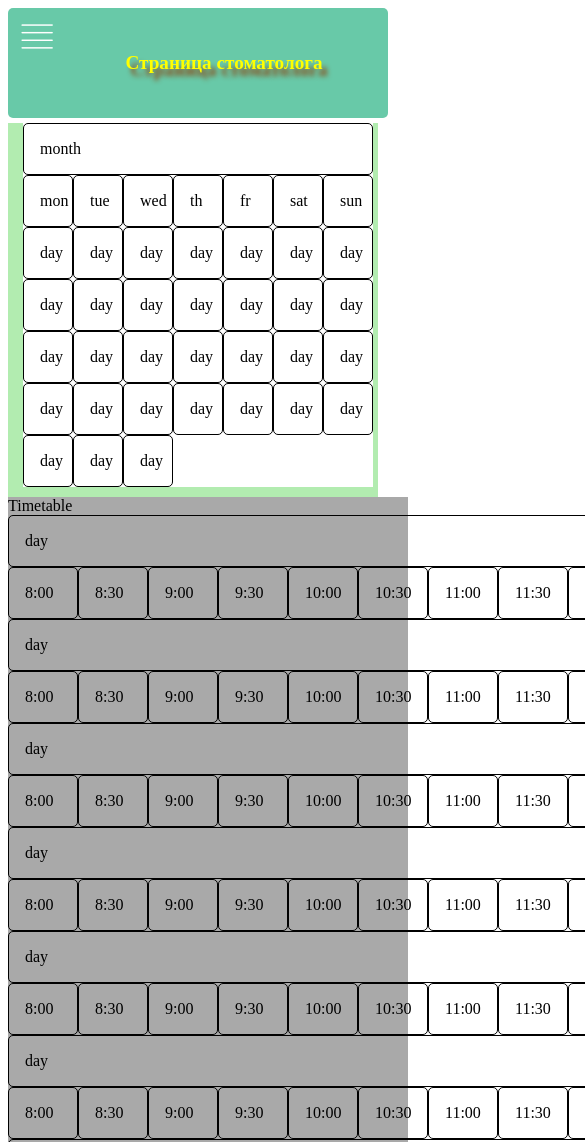
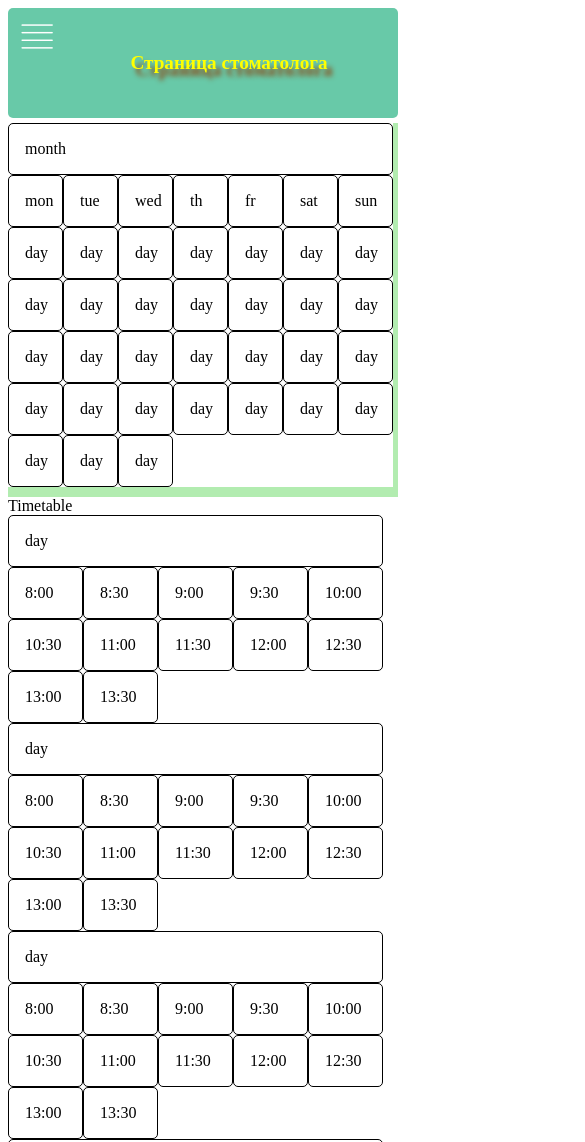
Before and after one commit to arckhr21/database, a website built with webpack: page index.html in a window 390 px wide. Shown: the top 1142 px of the page, 585 px wide, since content can reach past the window. Built offline with nearby package versions, Linux system fonts and the light colour scheme.

Commit message:
media_mobil v01

```diff
--- a/src/assets/scss/header.scss
+++ b/src/assets/scss/header.scss
@@ -51,18 +51,3 @@
     background-color: $navHoverColor;
     color: $navHoverTextColor;
 }
-
-@media (max-width: 320px){
-    .header_photo {
-        display: block;
-    }
-    .header_nav {
-        display: none;
-    }
-    .header_title {
-        background-color:$headerBackground;
-        text-align: start;
-        grid-column: 1/2;
-    }
-
- }
--- a/src/assets/scss/index.scss
+++ b/src/assets/scss/index.scss
@@ -1,6 +1,6 @@
 //@import "./_normalize";
 @import "./__vars";
-@import "./media";
+@import "./mediamobil";
 //@import "./_mixins";
 @import "./container";
 @import "./header";
--- a/src/assets/scss/media.scss
+++ /dev/null
@@ -1,167 +0,0 @@
-//mobil
-@media (max-width: 425px){
-    body {
-        width: 370px;
-    }
-    .container {
-        display: grid;
-        gap: 5px 5px;
-        min-height: 100vh;
-        //min-width: 320px;
-        // width: 340px;
-
-        grid-template-columns: repeat(3, 1fr);
-
-    }
-        .header {
-            grid-column: 1/2;
-            grid-row: 1/2;
-            //justify-self: center;
-            //align-self: center;
-
-            width: 370px;
-            display: grid;
-            //gap: 5px 10px;
-
-            grid-template-columns: 50px minmax(230px, 1fr);
-        }
-            .header > .header_photo {
-                display: block;
-                grid-column: 1/2;
-                grid-row: 1/2;
-            }
-            .header > .header_nav {
-                display: none;
-            }
-            .header > .header_title {
-                background-color:$headerBackground;
-                align-self: center;
-                grid-column: 2/3;
-
-                grid-row: 1/2;
-            }
-            .header > .header_title > .content_header_title {
-                color:$headerTitleColor;
-                font-size: 1.2rem;
-                font-weight: 700;
-                text-shadow: saddlebrown 5px 7px 5px;
-            }
-        .content {
-
-            grid-column: 1/2;
-            grid-row: 2/3;
-            background-color:rgb(178, 236, 176);
-
-            width: 370px;
-
-            //justify-self: start;
-            //align-self: center;
-
-            display: grid;
-            grid-template-columns: repeat(7, 1fr);
-
-        }
-
-            .calendar {
-                grid-column: 1/2;
-                grid-row: 1/2;
-                //width: 375px;
-                //width: 210px;
-
-                display: grid;
-
-                justify-self: start;
-                align-self: start;
-
-                grid-template-columns: repeat(7, 30px);
-                grid-template-rows: auto;
-
-            }
-                .calendar_item {
-                    padding: 1rem;
-                    border-radius: 5px;
-                    border: 1px solid black;
-                }
-
-                .calendar_item:nth-child(1) {
-                    grid-column: 1/span 7;
-                }
-
-            //timetable
-            .timetable {
-                // background-color:darkgray;
-                // grid-column: 1/span 3;
-                //height: 300px;
-                grid-column: 1/2;
-                grid-row: 2/3;
-
-            }
-                .content_timetable {
-                    display: grid;
-
-                    grid-template-columns: repeat(12, 70px);
-                    grid-template-rows: auto;
-                }
-                .item_content_timetable {
-                    padding: 1rem;
-                    border-radius: 5px;
-                    border: 1px solid black;
-                }
-
-                .item_content_timetable:nth-child(1) {
-                // grid-column: 1/span 12;
-                grid-column: 1/span 5;
-                }
-                .item_content_timetable:nth-child(14) {
-                // grid-column: 1/span 12;
-                grid-column: 1/span 5;
-                }
-                .item_content_timetable:nth-child(27) {
-                // grid-column: 1/span 12;
-                grid-column: 1/span 5;
-                }
-                .item_content_timetable:nth-child(40) {
-                    // grid-column: 1/span 12;
-                grid-column: 1/span 5;
-                }
-                .item_content_timetable:nth-child(53) {
-                // grid-column: 1/span 12;
-                grid-column: 1/span 5;
-                }
-                .item_content_timetable:nth-child(66) {
-                    // grid-column: 1/span 12;
-                grid-column: 1/span 5;
-                }
-                .item_content_timetable:nth-child(79) {
-                    // grid-column: 1/span 12;
-                grid-column: 1/span 5;
-                }
-
-
-            .registration {
-                grid-column: 1/2;
-                grid-row: 3/4;
-            }
-            .clients {
-                grid-column: 1/2;
-                grid-row: 5/6;
-            }
-            .galery {
-                grid-column: 1/2;
-                grid-row: 6/7;
-            }
-            .aside {
-                grid-column: 1/2;
-                grid-row: 7/8;
-            }
-            .about_myself {
-                grid-column: 1/2;
-                grid-row: 8/9;
-            }
-
-    .footer {
-        grid-column: 1/2;
-        grid-row: 3/4;
-    }
-
-}
--- /dev/null
+++ b/src/assets/scss/mediamobil.scss
@@ -0,0 +1,163 @@
+//mobil
+@media (max-width: 425px){
+
+    .container {
+        display: grid;
+        min-height: 100vh;
+         width: 400px;
+
+        grid-template-columns: repeat(3, 1fr);
+
+        .header {
+            grid-column: 1/2;
+            grid-row: 1/2;
+
+            width: 380px;
+            display: grid;
+
+            grid-template-columns: 50px minmax(230px, 1fr);
+
+            .header_photo {
+                display: block;
+                grid-column: 1/2;
+                grid-row: 1/2;
+            }
+            .header_nav {
+                display: none;
+            }
+            .header_title {
+                background-color:$headerBackground;
+                align-self: center;
+                grid-column: 2/3;
+
+                grid-row: 1/2;
+
+                .content_header_title {
+                    color:$headerTitleColor;
+                    font-size: 1.2rem;
+                    font-weight: 700;
+                    text-shadow: saddlebrown 5px 7px 5px;
+                }
+            }
+
+        } //end header
+
+        .content {
+            grid-column: 1/2;
+            grid-row: 2/3;
+            background-color:rgb(178, 236, 176);
+
+            width: 390px;
+
+            display: grid;
+            grid-template-columns: repeat(7, 400px);
+
+            // calendar
+            .calendar {
+                grid-column: 1/2;
+                grid-row: 1/2;
+
+                display: grid;
+
+                justify-self: start;
+                align-self: start;
+
+                grid-template-columns: repeat(7, 55px);
+                grid-template-rows: auto;
+
+                .calendar_item {
+                    padding: 1rem;
+                    border-radius: 5px;
+                    border: 1px solid black;
+                }
+                .calendar_item:nth-child(1) {
+                    grid-column: 1/span 7;
+                }
+
+            } // end calendar
+
+            //timetable
+            .timetable {
+                background-color: #fff;
+                grid-column: 1/2;
+                grid-row: 2/3;
+                width: 390px;
+
+                .content_timetable {
+                    display: grid;
+
+                    grid-template-columns: repeat(5, 75px);
+                    grid-template-rows: auto;
+
+                    .item_content_timetable {
+                        padding: 1rem;
+                        border-radius: 5px;
+                        border: 1px solid black;
+                    }
+                    .item_content_timetable:nth-child(1) {
+                        grid-column: 1/span 5;
+                    }
+                    .item_content_timetable:nth-child(14) {
+                        grid-column: 1/span 5;
+                    }
+                    .item_content_timetable:nth-child(27) {
+                        grid-column: 1/span 5;
+                    }
+                    .item_content_timetable:nth-child(40) {
+                        grid-column: 1/span 5;
+                    }
+                    .item_content_timetable:nth-child(53) {
+                        grid-column: 1/span 5;
+                    }
+                    .item_content_timetable:nth-child(66) {
+                        grid-column: 1/span 5;
+                    }
+                    .item_content_timetable:nth-child(79) {
+                        grid-column: 1/span 5;
+                    }
+
+                } // end conent_timetable
+
+            } // end nimetable
+
+            .registration {
+                grid-column: 1/2;
+                grid-row: 3/4;
+                width: 390px;
+                border-radius: 5px;
+            }
+            .clients {
+                grid-column: 1/2;
+                grid-row: 5/6;
+                width: 390px;
+                border-radius: 5px;
+            }
+            .galery {
+                grid-column: 1/2;
+                grid-row: 6/7;
+                width: 390px;
+                border-radius: 5px;
+            }
+            .aside {
+                grid-column: 1/2;
+                grid-row: 7/8;
+                width: 390px;
+                border-radius: 5px;
+            }
+            .about_myself {
+                grid-column: 1/2;
+                grid-row: 8/9;
+                width: 390px;
+                border-radius: 5px;
+            }
+        } // end content
+
+        .footer {
+            grid-column: 1/2;
+            grid-row: 3/4;
+            width: 360px;
+        } // end footer
+
+    } //end container
+
+} // end media_mobil
```
Also changed, not shown: src/assets/scss/calendar.scss (line endings or trailing spaces), src/assets/scss/content.scss (line endings or trailing spaces).
